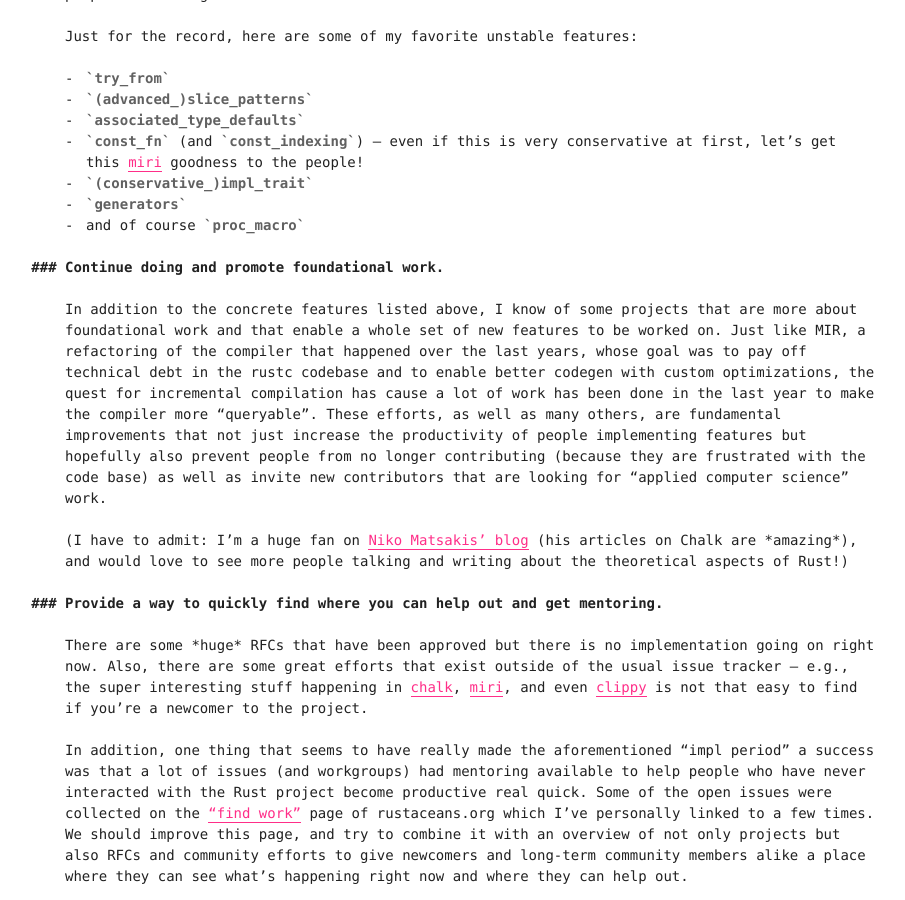
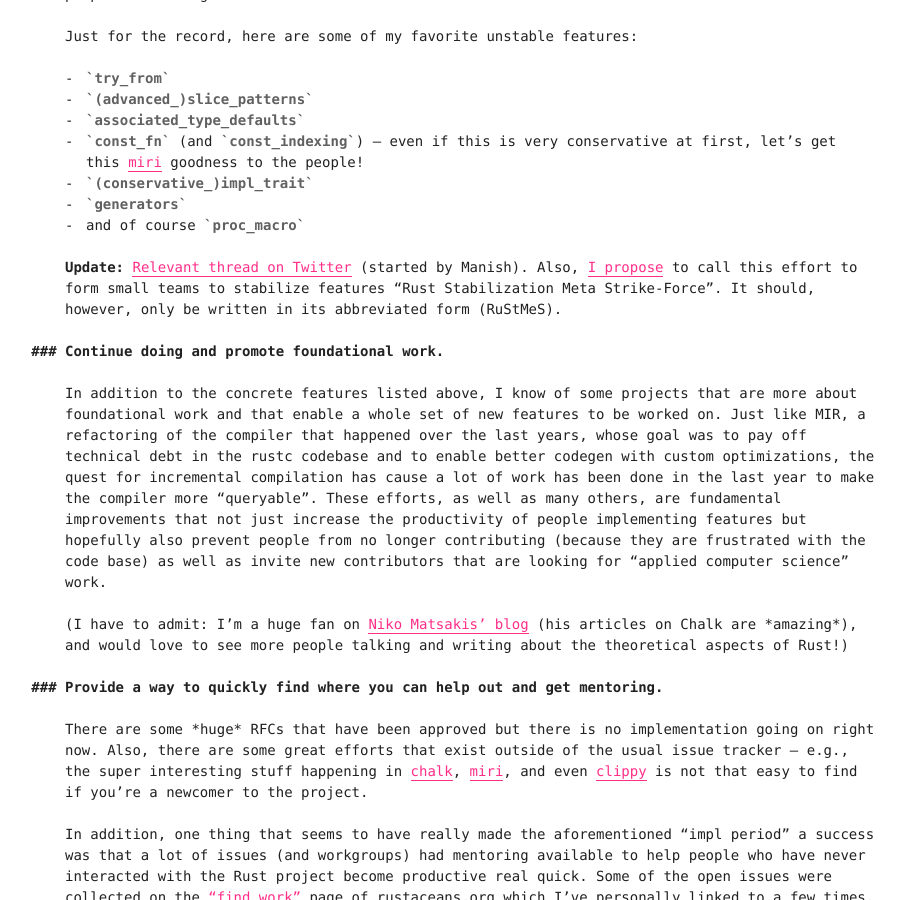
Before and after one commit to killercup/scribbles, a Jekyll site: the page built from _posts/2018-01-10-rust-2018.md, in a window 1280 px wide and 900 px high, scrolled down 1632 px. Shown: the whole window, without its empty margins (169-1074 px from the left). Built offline with Jekyll 4.4.1, drawn with Linux system fonts in a browser that asks for light colours; some of the changed text lies outside the part shown.

Commit message:
Rust 2018: Links, links, and more fun

```diff
--- a/_posts/2018-01-10-rust-2018.md
+++ b/_posts/2018-01-10-rust-2018.md
@@ -116,6 +116,13 @@ Just for the record, here are some of my favorite unstable features:
 - `(conservative_)impl_trait`
 - `generators`
 - and of course `proc_macro`
+
+**Update:**
+[Relevant thread on Twitter](https://twitter.com/ManishEarth/status/951432881800323072) (started by Manish).
+Also, [I propose](https://twitter.com/killercup/status/951358851286265856)
+to call this effort to form small teams to stabilize features
+"Rust Stabilization Meta Strike-Force".
+It should, however, only be written in its abbreviated form (RuStMeS).
 
 ### Continue doing and promote foundational work.
 
@@ -245,6 +252,13 @@ for a large segment of their work time?
 
 [^like-me]: *cough* Did I mention I'm a freelancer with lots of Rust experience? *cough*
 
+**Update:** Manish mentioned
+[on Twitter](https://twitter.com/ManishEarth/status/951165544987684864)
+that the [rust-unofficial] organization
+might be a good place for this.
+
+[rust-unofficial]: https://github.com/rust-unofficial
+
 #### Enlarge the stable foundation of crates.
 
 We need more 1.0 production-ready crates
```
Also changed, not shown: other parts of _posts/2018-01-10-rust-2018.md (+1 -0 lines).
